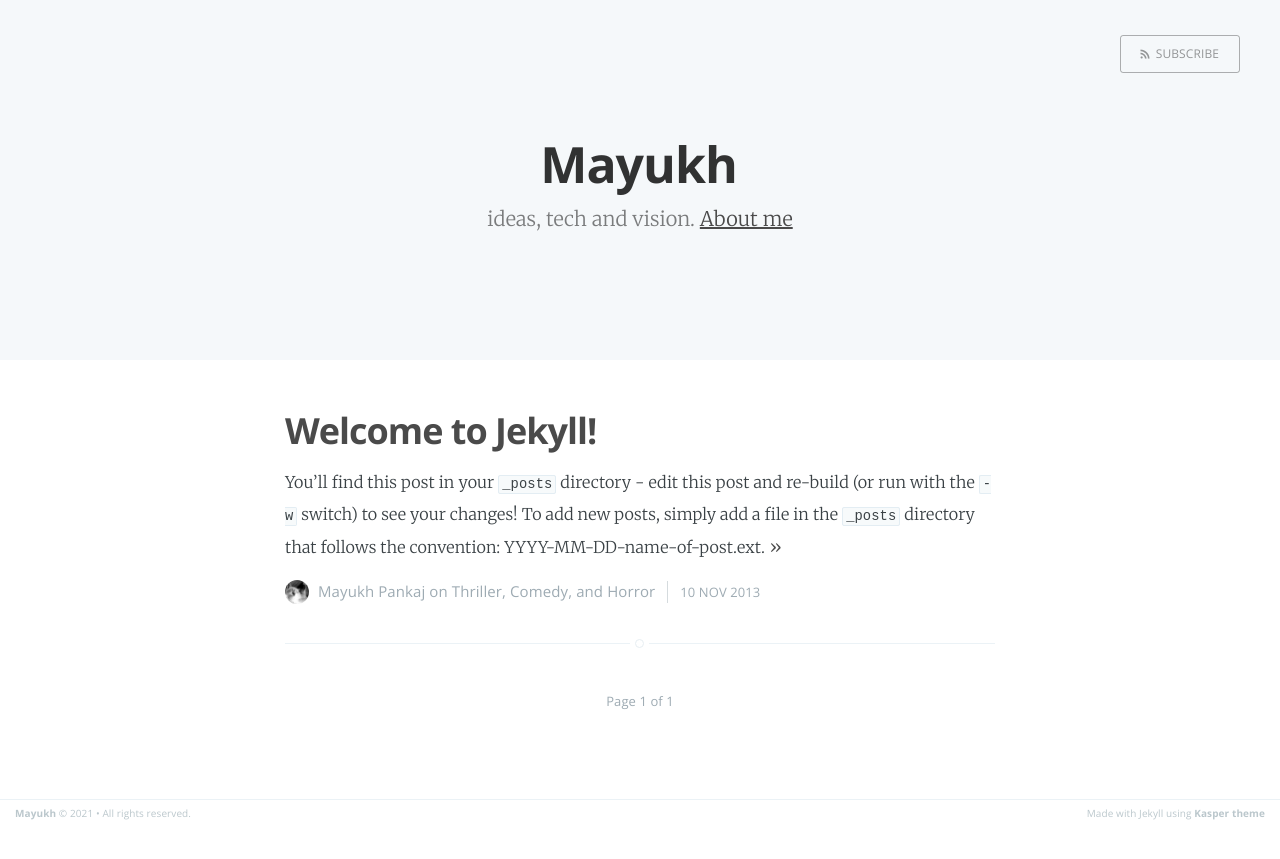
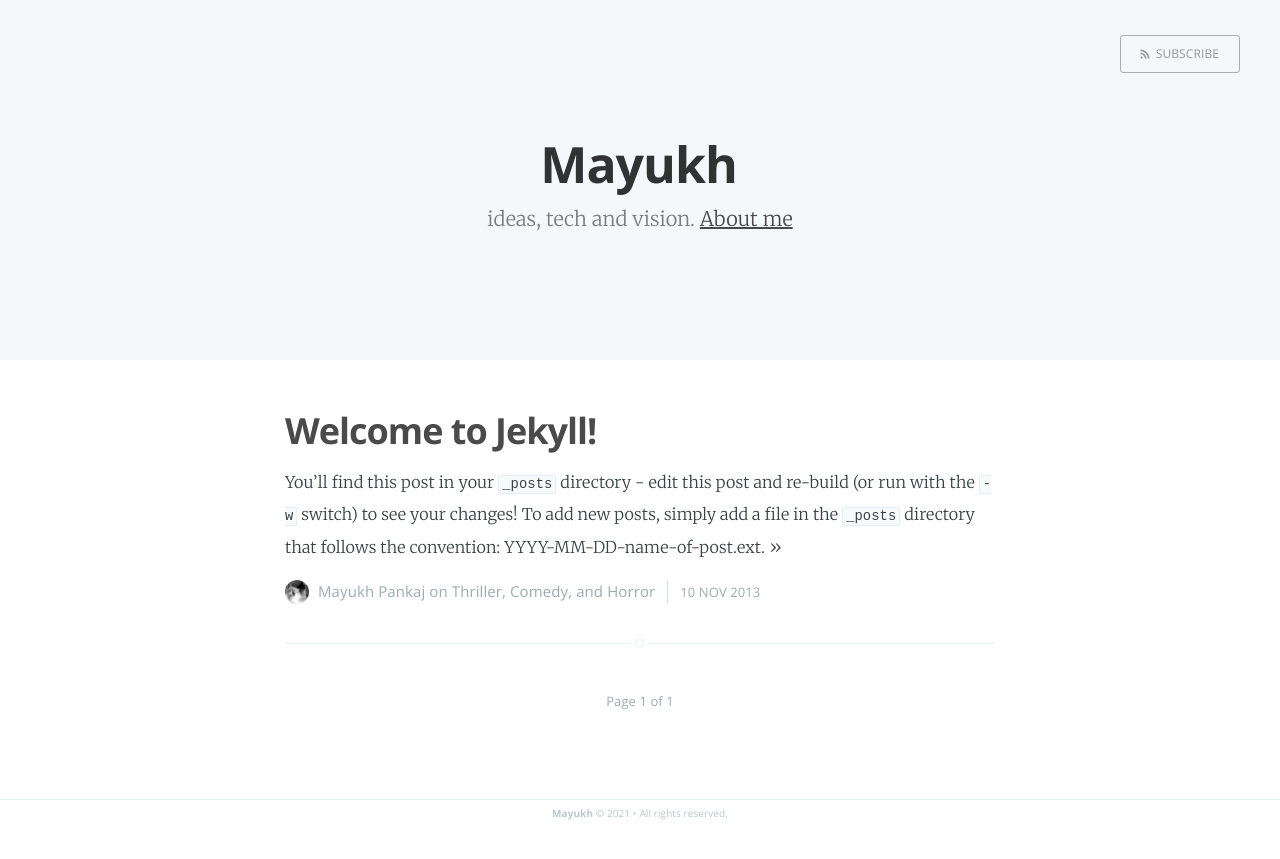
Before and after one commit to mayukhpankaj/blog, a Jekyll site: the page built from index.html, in a window 1280 px wide. Shown: the top 859 px of the page. Built offline with Jekyll 4.4.1, drawn with Linux system fonts in a browser that asks for light colours; the list of posts is cut into pages by our own code.

Commit message:
Update default.html

```diff
--- a/_layouts/default.html
+++ b/_layouts/default.html
@@ -20,14 +20,10 @@
 <body class="{% if page.post_class %}{{page.post_class}}{% else %}home-template{% endif %}">
 
     {{ content }}
-    <footer class="site-footer clearfix">
-      <section class="copyright">
+    <footer class="site-footer clearfix" style="text-align: center;">
         <a href="{{ site.baseurl }}">{{ site.name }}</a> &copy;
               {{"now" | date: "%Y"}} &bull; All rights reserved.
-      </section>
-      <section class="poweredby">Made with Jekyll using
-        <a href="http://github.com/rosario/kasper">Kasper theme</a>
-      </section>
+
     </footer>
 
     <script type="text/javascript" src="{{'/assets/js/jquery-1.11.1.min.js' | relative_url}}"></script>
```
